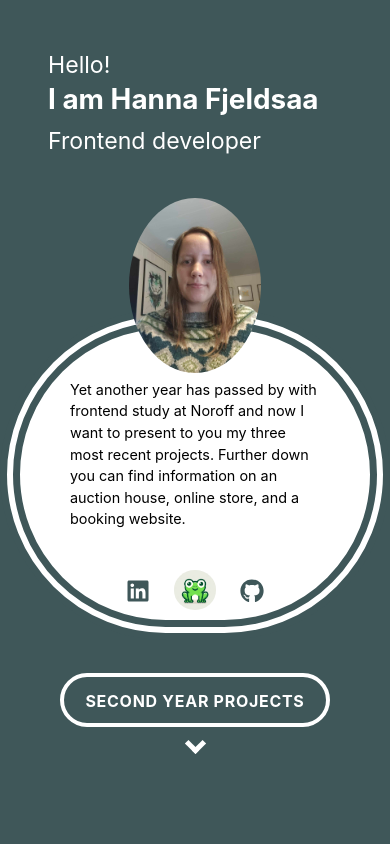
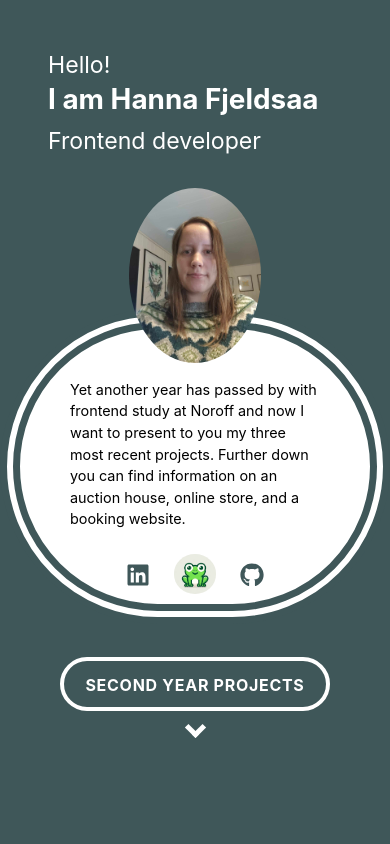
Before and after one commit to Gronnfrosk/Portfolio-2, a React (Create React App) app: page / in a window 390 px wide. Shown: the top 844 px of the page. Built offline with nearby package versions, Linux system fonts and the light colour scheme.

Commit message:
phone style about

```diff
--- a/src/App.scss
+++ b/src/App.scss
@@ -34,6 +34,9 @@ section {
 }
 
 .about {
+  display: flex;
+  flex-direction: column;
+  justify-content: center;
   color: white;
   background-color: #3F5759;
 
@@ -433,8 +436,12 @@ footer {
     font-size: 1.15rem;
   }
 
-  .about .short-cut a {
-    margin-top: 30px !important;
+  .about {
+    display: block;
+
+    & .short-cut a {
+      margin-top: 20px !important;
+    }
   }
 
   .description {
@@ -443,6 +450,7 @@ footer {
 
     & p {
       font-size: 0.9rem;
+      margin-bottom: 0 !important;
     }
 
     & .links svg,
@@ -457,7 +465,7 @@ footer {
 
   .portrait-section {
     width: 100%;
-    top: 150px;
+    top: 140px;
     height: fit-content;
 
     & .border-light {
```
